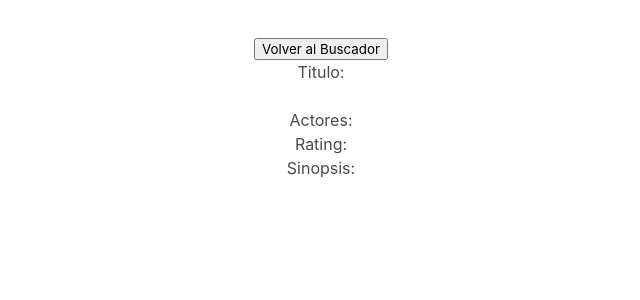
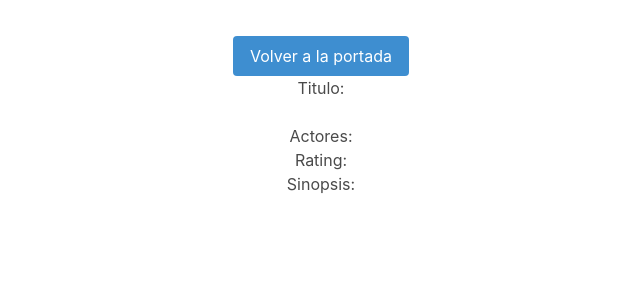
Before and after one commit to matidiaz032/Buscador-de-peliculas-online, a React (Create React App) app: page /detail/1 in a window 1280 px wide. Shown: the top 300 px of the page, without its empty margins (319-959 px from the left). Built offline with nearby package versions, Linux system fonts and the light colour scheme; no server answers.

Commit message:
Pagina 404NotFound y boton volver al Home agregados

```diff
--- a/src/App.js
+++ b/src/App.js
@@ -1,17 +1,21 @@
 import React, { Component } from "react";
 import { Switch, Route } from "react-router-dom";
+
+import { Home } from './pages/Home';
 import { Detail } from './pages/Detail';
-import { Home } from './pages/Home';
+import { NotFound } from "./pages/NotFound";
+
+
 import "./App.css";
 import "bulma/css/bulma.css";
-
 class App extends Component {
   render() {
     return (
       <div className="App">
       <Switch>
         <Route exact path='/' component={Home} />
-        <Route path='/detail/:id' component={Detail} />
+        <Route path='/detail/:movieId' component={Detail} />
+        <Route component={NotFound} />
       </Switch>
       </div>
     );
--- /dev/null
+++ b/src/components/ButtonBackToHome.js
@@ -0,0 +1,8 @@
+import React from "react";
+import { Link } from "react-router-dom";
+
+export const ButtonBackToHome = () => (
+  <Link className="button is-info" to="/">
+    Volver a la portada
+  </Link>
+);
--- a/src/components/SearchForm.js
+++ b/src/components/SearchForm.js
@@ -1,7 +1,6 @@
 import React, { Component } from "react";
 
 const API_KEY = "78b820a7";
-
 export class SearchForm extends Component {
   state = {
     inputMovie: "",
@@ -14,13 +13,14 @@ export class SearchForm extends Component {
   handleSubmit = (e) => {
     e.preventDefault();
     const { inputMovie } = this.state;
+
     fetch(`http://www.omdbapi.com/?apikey=${API_KEY}&s=${inputMovie}`)
-      .then((response) => response.json())
-      .then((results) => {
-        const { Search = [], totalResults = "0" } = results;
-        console.log({ Search, totalResults });
-        this.props.onResults(Search);
-      });
+      .then(res => res.json())
+      .then(results => {
+        const { Search = [], totalResults = "0" } = results
+        console.log({ Search, totalResults })
+        this.props.onResults(Search)
+      })
   };
 
   render() {
--- a/src/pages/Detail.js
+++ b/src/pages/Detail.js
@@ -1,5 +1,7 @@
 import React, { Component } from 'react'
 import PropTypes from 'prop-types';
+
+import { ButtonBackToHome } from "../components/ButtonBackToHome";
 
 const API_KEY = "78b820a7";
 
@@ -24,14 +26,10 @@ export class Detail extends Component {
       });
     }
 
-    goBack () {
-        window.history.back()
-    }
-
     componentDidMount () {
         console.log(this.props)
-        const { id } = this.props.match.params
-        this.fetchMovie({ id })
+        const { movieId } = this.props.match.params
+        this.fetchMovie({ id: movieId })
     }
 
     render () {
@@ -39,7 +37,7 @@ export class Detail extends Component {
         this.state.movie
         return (
             <div>
-                <button onClick={this.goBack}>Volver al Buscador</button>
+                <ButtonBackToHome />
                 <h1>Titulo: {Title}</h1>
                 <img src={Poster} alt=''/>
                 <h3>Actores: {Actors}</h3>
--- /dev/null
+++ b/src/pages/NotFound.js
@@ -0,0 +1,10 @@
+import React from 'react';
+import { ButtonBackToHome } from '../components/ButtonBackToHome';
+
+export const NotFound = () => (
+    <div>
+        <h1 className='title'>404!</h1>
+        <h2 className='subtitle'>No existe la pagina</h2>
+        <ButtonBackToHome />
+    </div>
+)
```
